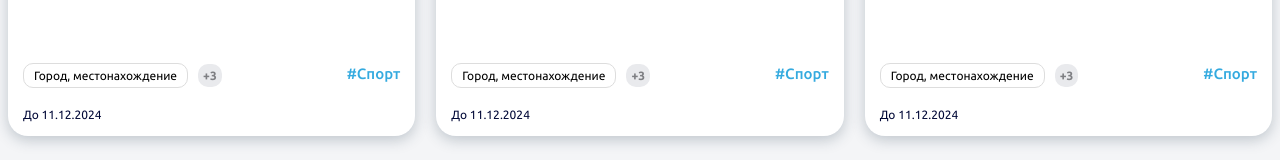
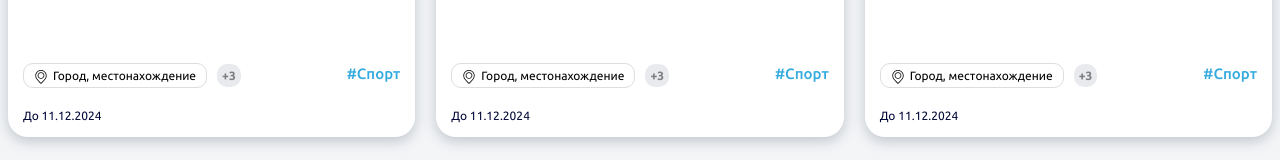
Before and after one commit to blinmakersha/corporate-offers-frontend, a React (Vite) app: page / in a window 1280 px wide. Shown: the part 576-736 px from the top of the page. Built offline with nearby package versions, Linux system fonts and the light colour scheme.

Commit message:
fix: OfferCard

```diff
--- a/src/components/OfferCard/OfferCard.jsx
+++ b/src/components/OfferCard/OfferCard.jsx
@@ -1,14 +1,20 @@
-import React from "react"
-import './OfferCard.css'
-import Chip from '../Chip/Chip'
+import React from "react";
+import "./OfferCard.css";
+import Chip from "../Chip/Chip";
 
 const OfferCard = (props) => {
   const { data } = props;
 
-  return <div className="offer-card">
+  return (
+    <div className="offer-card">
       <div className="offer-card__image">
         <img src={data.image} alt="img" />
-      <Chip className="offer-card__sale" kind={data?.sale ? "sale" : "profit"}>{data?.sale ? data.sale : 'ВЫГОДА'}</Chip>
+        <Chip
+          className="offer-card__sale"
+          kind={data?.sale ? "sale" : "profit"}
+        >
+          {data?.sale ? data.sale : "ВЫГОДА"}
+        </Chip>
       </div>
       <div className="offer-card__info">
         <h2 className="offer-card__title">{data.title}</h2>
@@ -17,14 +23,51 @@ const OfferCard = (props) => {
       <div className="offer-card__tags">
         <div className="offer-card__tags_wrap">
           <div className="offer-card__tags_location">
-          <Chip kind="city">{data.city}</Chip>
-          <Chip className="offer-card__amount" kind="num">{data.ammount}</Chip>
+            <Chip kind="city">
+              <svg
+                fill="#000000"
+                height="14px"
+                width="14px"
+                style={{ marginRight: "5px" }}
+                version="1.1"
+                id="Layer_1"
+                xmlns="http://www.w3.org/2000/svg"
+                xmlns:xlink="http://www.w3.org/1999/xlink"
+                viewBox="0 0 368.666 368.666"
+                xml:space="preserve"
+              >
+                <g id="XMLID_2_">
+                  <g>
+                    <g>
+                      <path
+                        d="M184.333,0C102.01,0,35.036,66.974,35.036,149.297c0,33.969,11.132,65.96,32.193,92.515
+				c27.27,34.383,106.572,116.021,109.934,119.479l7.169,7.375l7.17-7.374c3.364-3.46,82.69-85.116,109.964-119.51
+				c21.042-26.534,32.164-58.514,32.164-92.485C333.63,66.974,266.656,0,184.333,0z M285.795,229.355
+				c-21.956,27.687-80.92,89.278-101.462,110.581c-20.54-21.302-79.483-82.875-101.434-110.552
+				c-18.228-22.984-27.863-50.677-27.863-80.087C55.036,78.002,113.038,20,184.333,20c71.294,0,129.297,58.002,129.296,129.297
+				C313.629,178.709,304.004,206.393,285.795,229.355z"
+                      />
+                      <path
+                        d="M184.333,59.265c-48.73,0-88.374,39.644-88.374,88.374c0,48.73,39.645,88.374,88.374,88.374s88.374-39.645,88.374-88.374
+				S233.063,59.265,184.333,59.265z M184.333,216.013c-37.702,0-68.374-30.673-68.374-68.374c0-37.702,30.673-68.374,68.374-68.374
+				s68.373,30.673,68.374,68.374C252.707,185.341,222.035,216.013,184.333,216.013z"
+                      />
+                    </g>
+                  </g>
+                </g>
+              </svg>
+              {data.city}
+            </Chip>
+            <Chip className="offer-card__amount" kind="num">
+              {data.ammount}
+            </Chip>
           </div>
           <p className="offer-card__tag">#{data.tag}</p>
         </div>
         <p className="offer-card__deadline">До {data.date}</p>
       </div>
     </div>
+  );
 };
 
 export default OfferCard;
```
Lines whose indentation alone changed are shown as unchanged.
